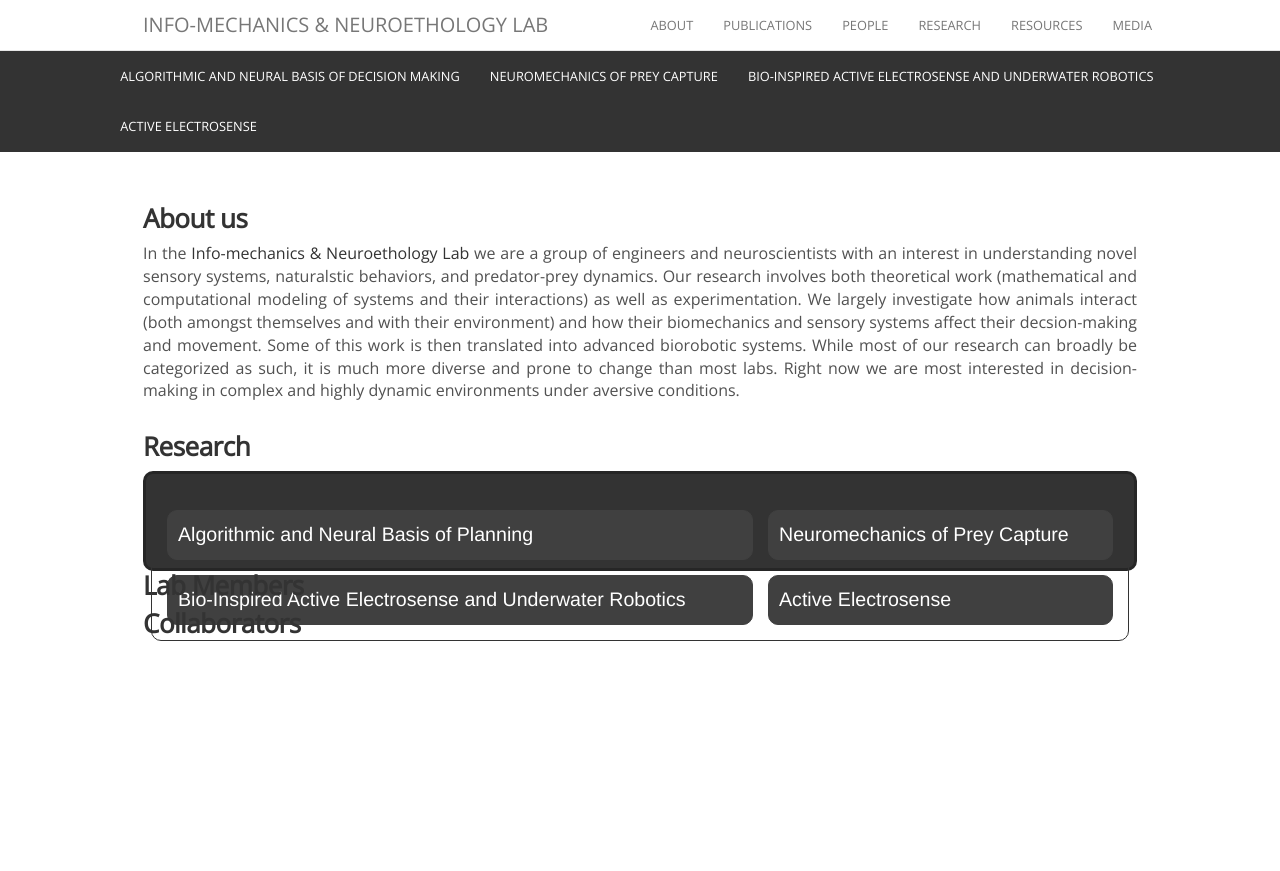
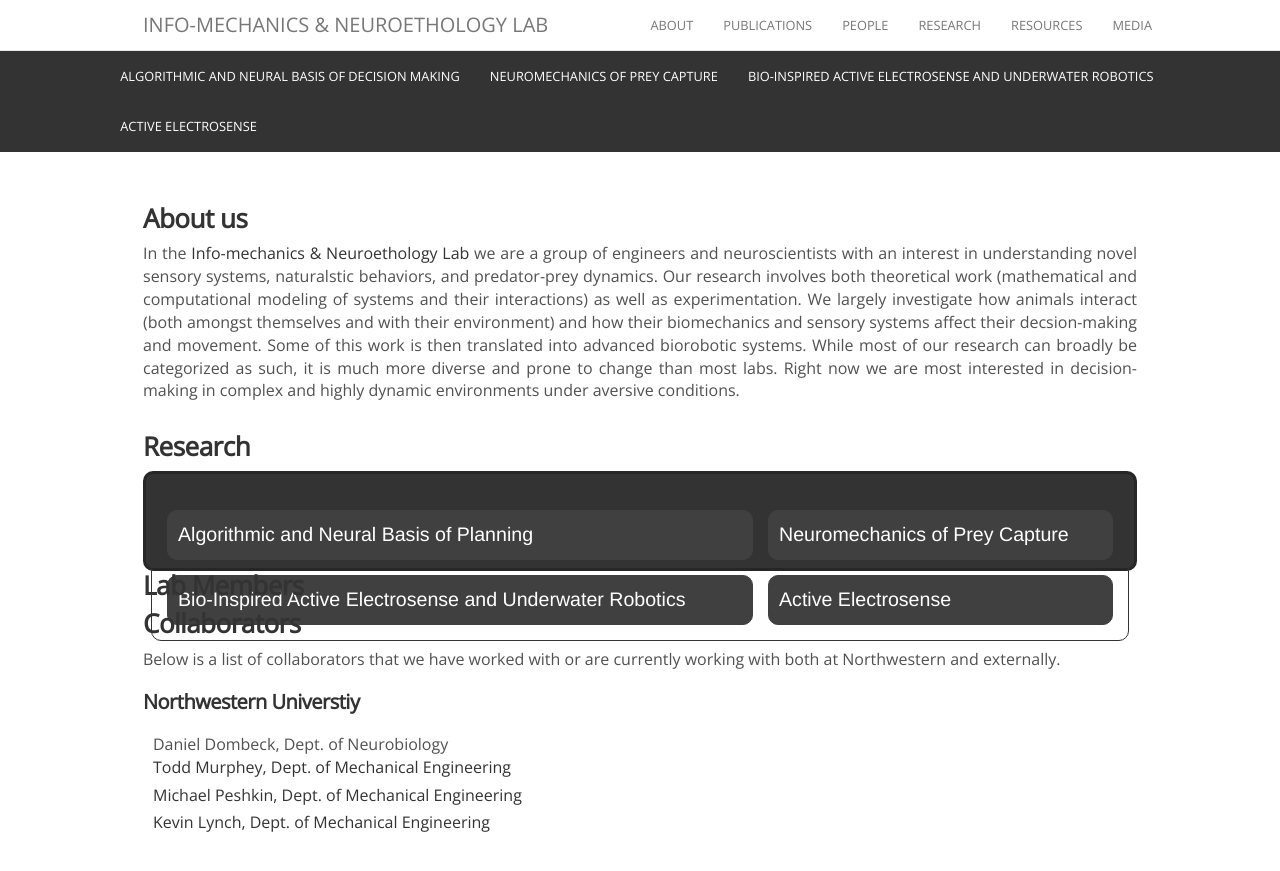
Before and after one commit to maciverlab/maciverlab.github.io, a Jekyll site: the page built from about.html, in a window 1280 px wide. Shown: the top 871 px of the page. Built offline with Jekyll 4.4.1, drawn with Linux system fonts in a browser that asks for light colours; nearby versions of some CDN libraries; comment, search, counter and statistics services are not loaded.

Commit message:
Update about.html

```diff
--- a/about.html
+++ b/about.html
@@ -56,4 +56,12 @@ permalink: /about/
        </div>
        <h3>Lab Members</h3>
        <h3>Collaborators</h3>
+       <p width="100%" style="text-align:justify;"> Below is a list of collaborators that we have worked with
+              or are currently working with both at Northwestern and externally.</p>
+       <h4>Northwestern Universtiy</h4>
+       <ul style="list-style-position:outside;padding:10px;list-style-type:none;>
+           <li><a class="research" href="#"> Daniel Dombeck, Dept. of Neurobiology</a></li>
+           <li><a class="research" href="#"> Todd Murphey, Dept. of Mechanical Engineering</a></li>
+           <li><a class="research" href="#"> Michael Peshkin, Dept. of Mechanical Engineering</a></li>
+           <li><a class="research" href="#"> Kevin Lynch, Dept. of Mechanical Engineering</a></li></ul>
 </div>
```
